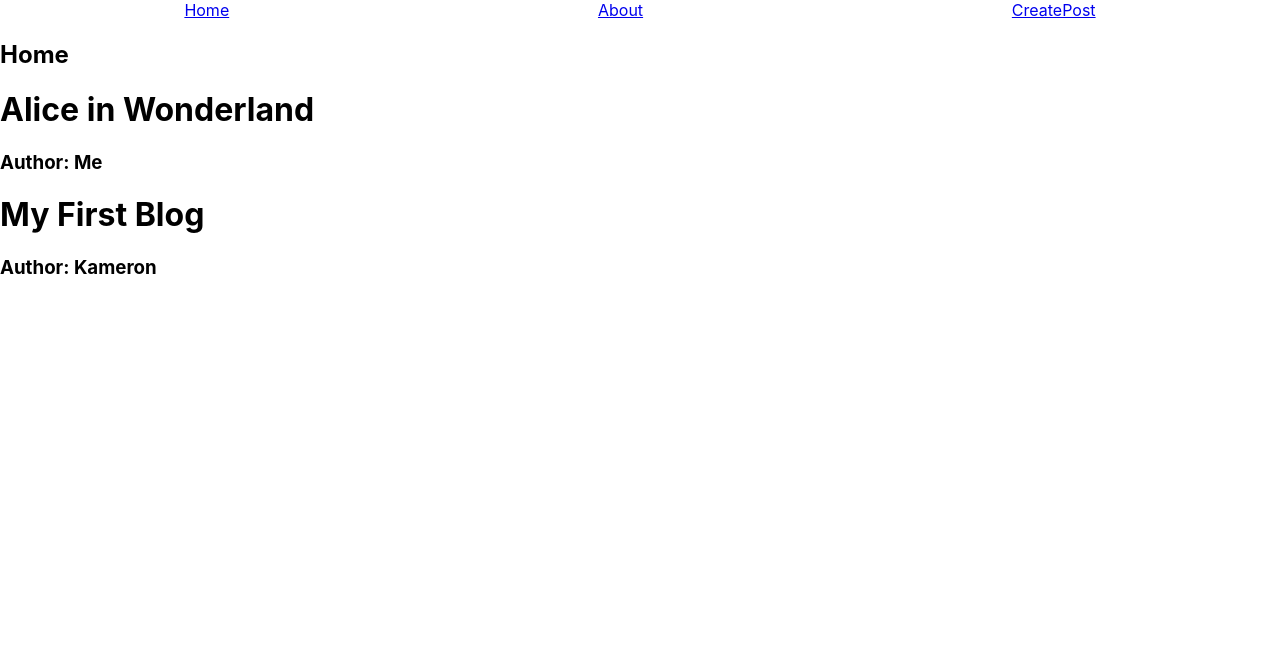
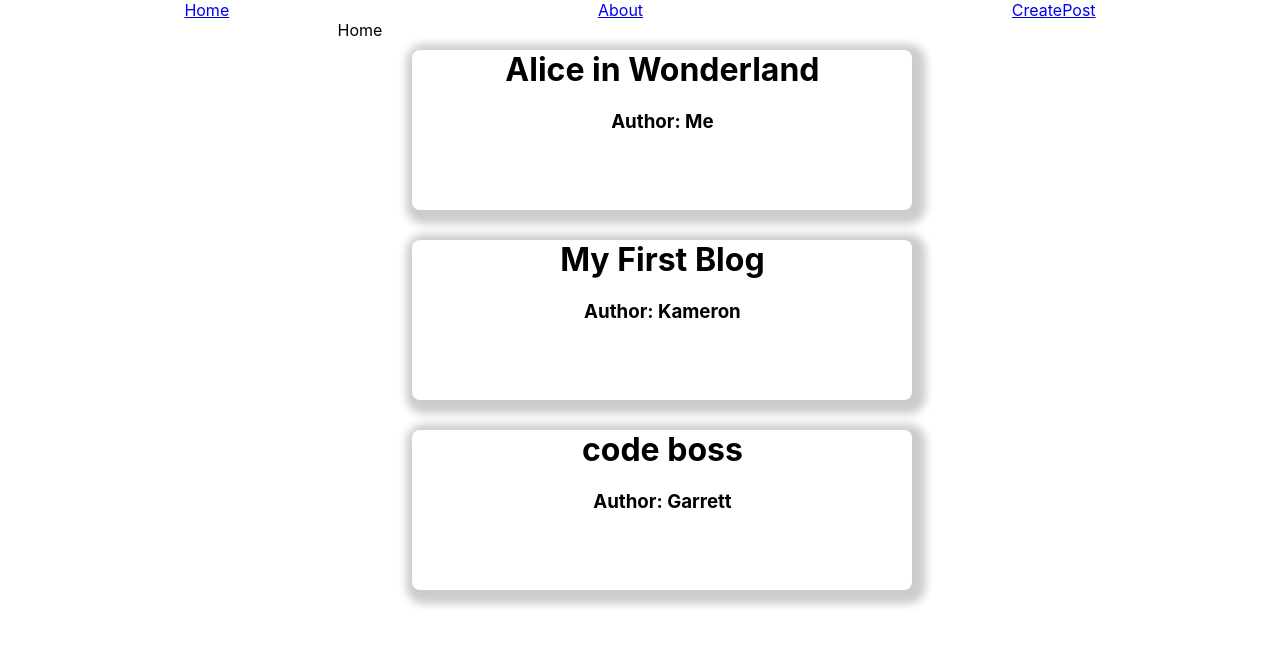
Before and after one commit to gdick0511/phase2-project, a React (Create React App) app in the folder phase2-project/: page / in a window 1280 px wide. Shown: the top 646 px of the page. Built offline with nearby package versions, Linux system fonts and the light colour scheme; data requests are answered from the project's data file.

Commit message:
started styling

```diff
--- a/phase2-project/db.json
+++ b/phase2-project/db.json
@@ -15,6 +15,14 @@
       "bio": "I am from planet Earth",
       "image": "https://encrypted-tbn0.gstatic.com/images?q=tbn:ANd9GcSZtvHGH0PqVF7Ml7UXmsW9wuZxa0IRHnm2HQ&usqp=CAU",
       "id": 2
+    },
+    {
+      "author": "Garrett",
+      "title": "code boss",
+      "blogpost": "Lorem ipsum dolor sit amet, consectetur adipiscing elit. Ut ac auctor nibh. Ut non fermentum tellus. In elementum sem a est pellentesque ultricies. Donec nec dignissim massa. Donec commodo eu sapien aliquet mollis. Fusce eu maximus leo, et facilisis mauris. Morbi vel ante nunc. Aenean posuere tincidunt nulla, eu viverra libero commodo sit amet. Aenean elementum erat ut mi blandit accumsan.\n",
+      "bio": "Im a guy who can code something ",
+      "image": "https://flatiron-school.slack.com/team/U024XEBR6SJ",
+      "id": 3
     }
   ]
 }
--- a/phase2-project/src/BlogCard.js
+++ b/phase2-project/src/BlogCard.js
@@ -1,4 +1,5 @@
 import {useState} from 'react'
+import styled from 'styled-components'
 
 function BlogCard ({author , title, blogpost}) {
 
@@ -9,13 +10,29 @@ function BlogCard ({author , title, blogpost}) {
     }
 
     return(
-        <div onClick={handleBlogClick}>
+
+        <Card onClick={handleBlogClick}>
             <h1>{title}</h1>
             <h3> Author: {author} </h3>
             {showBlog ? <h4>Blog <p>{blogpost}</p> </h4>
             : null }
-        </div>
+        </Card>
     )
 };
 
 export default BlogCard
+
+
+const Card = styled.div`
+    box-shadow: 4px 4px 8px 10px rgba(0,0,0,0.2);
+    margin: 30px;
+    border: 40px;
+    width: 500px;
+    height: 160px;
+    border-radius: 8px;
+    h1,h3,h4{
+        text-align: center;
+    }
+
+
+`
--- a/phase2-project/src/BlogContainer.js
+++ b/phase2-project/src/BlogContainer.js
@@ -1,4 +1,5 @@
 import BlogCard from './BlogCard'
+// import styled from 'react-components'
 
 
 function BlogContainer ({blogs}) {
--- a/phase2-project/src/Home.js
+++ b/phase2-project/src/Home.js
@@ -1,12 +1,24 @@
 import BlogContainer from "./BlogContainer"
+import styled from 'styled-components'
 
 function Home ({blogs}) {
     return (
-        <div>
-            <h2>Home</h2>
+        <HomeContainer>
+            <header>Home</header>
            <BlogContainer blogs={blogs}/>
-        </div>
+        </HomeContainer>
     )
 };
 
 export default Home
+
+
+const HomeContainer = styled.div`
+    display: flex;
+    justify-content: center;
+    header{
+        display: flex;
+        justify-content: center;
+    }
+
+`
```
